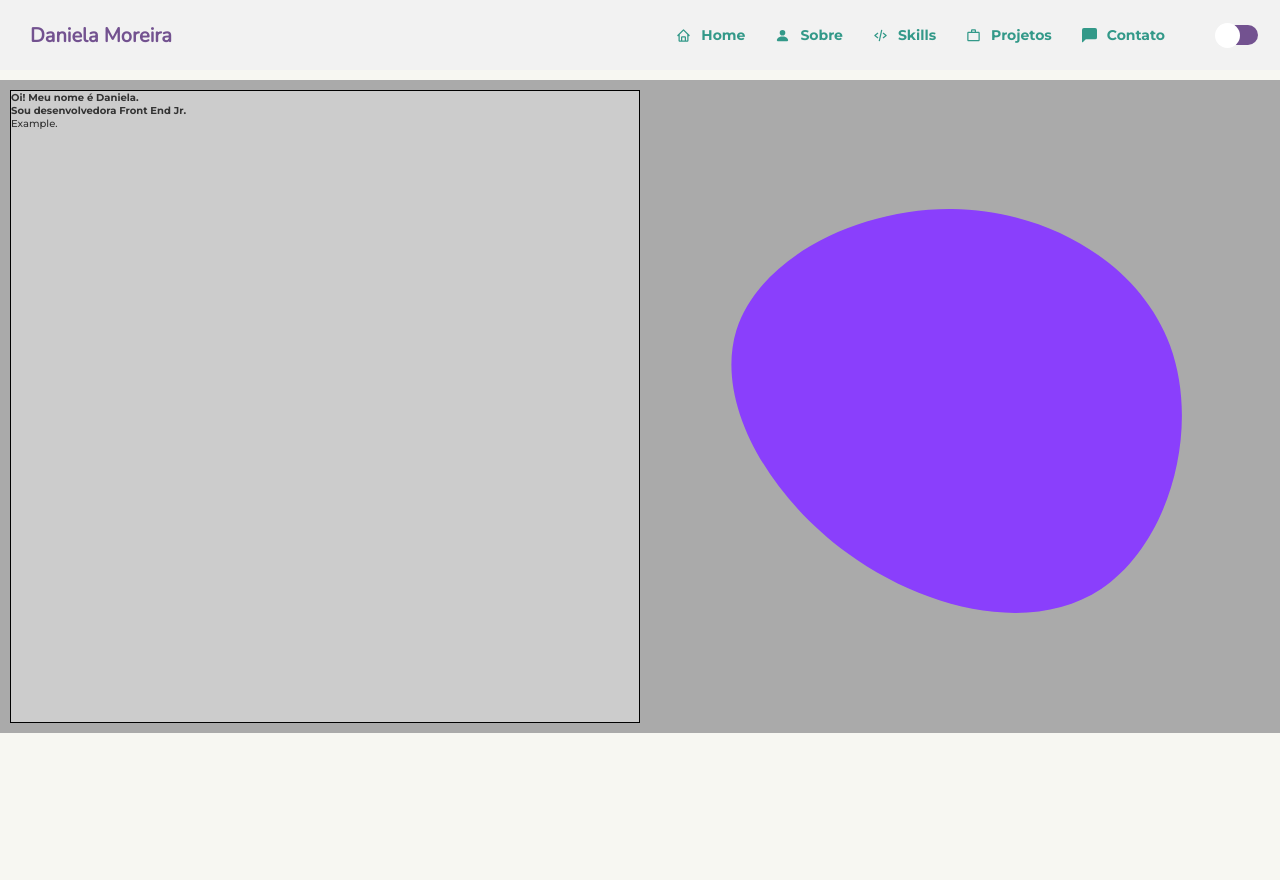
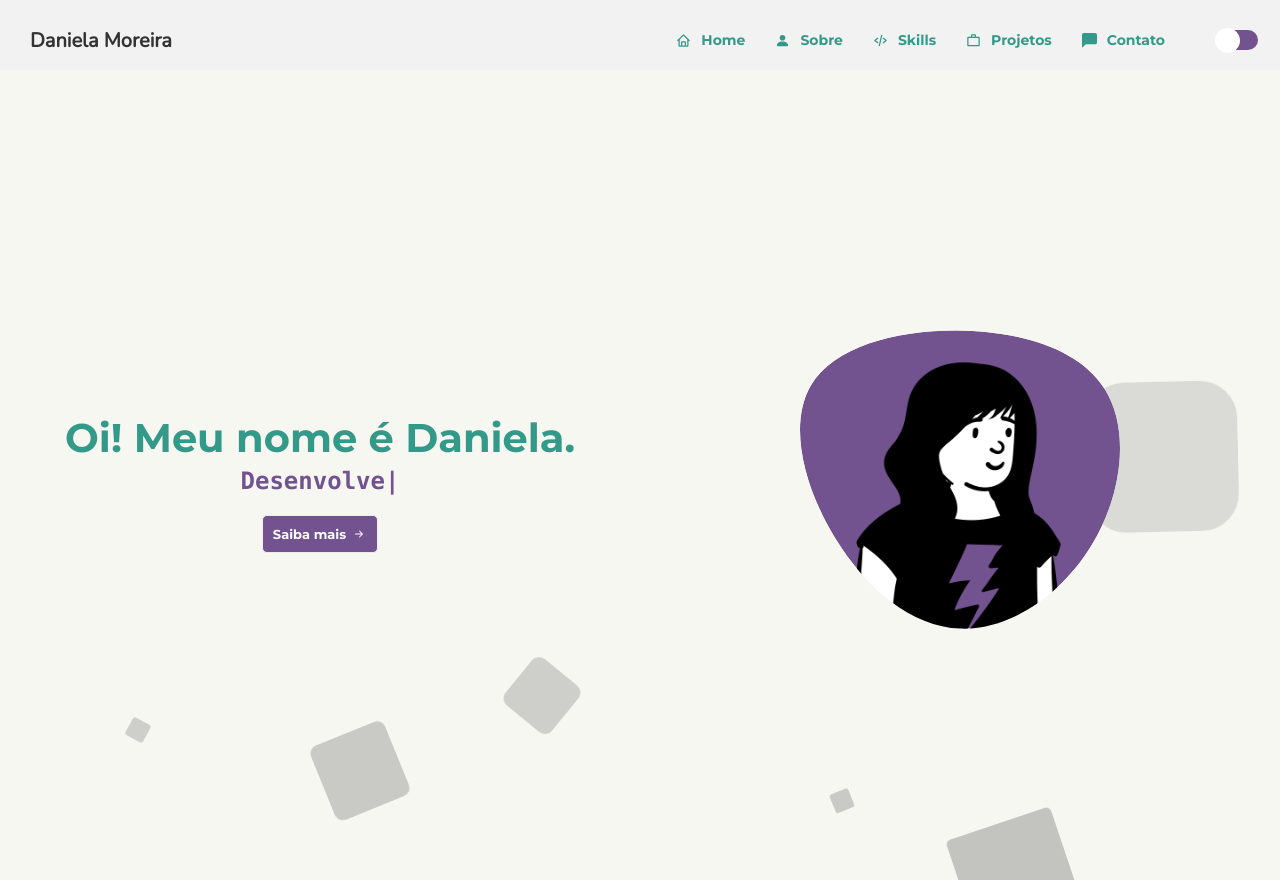
Before and after one commit to alvesxdani/my-portfolio, a React (Create React App) app: page / in a window 1280 px wide. Before the commit the page ends 800 px from the top, so only its background shows below. Built offline with nearby package versions, Linux system fonts and the light colour scheme.

Commit message:
Mount the intro section

```diff
--- a/package.json
+++ b/package.json
@@ -10,13 +10,13 @@
     "@types/node": "^16.11.48",
     "@types/react": "^18.0.17",
     "@types/react-dom": "^18.0.6",
-    "bootstrap": "^5.2.0",
     "react": "^18.2.0",
     "react-dom": "^18.2.0",
     "react-icons": "^4.4.0",
     "react-scripts": "5.0.1",
     "react-switch": "^7.0.0",
-    "styled-components": "^5.3.5",
+    "react-type-animation": "^2.1.1",
+    "styled-components": "^5.3.6",
     "typescript": "^4.7.4",
     "web-vitals": "^2.1.4"
   },
--- a/src/components/intro/index.tsx
+++ b/src/components/intro/index.tsx
@@ -1,25 +1,70 @@
-import React from "react";
-import { ContainerIntro, DescBox, ImgBox } from "./style";
+import React, { useContext } from "react";
+import { ThemeContext } from "styled-components";
+import { ContainerIntro, DescBox, ImgBox, TitleIntro, SubtitleIntro, ButtonAbout } from "./style";
+import Photo from "./me.png";
+import { TypeAnimation } from 'react-type-animation';
+import { BsArrowRightShort } from "react-icons/bs";
 
 const Intro: React.FC = () => {
+  const { colors } = useContext(ThemeContext);
+
   return (
     <section id="intro">
       <ContainerIntro>
+
+        <ul className="circles">
+          <li></li>
+          <li></li>
+          <li></li>
+          <li></li>
+          <li></li>
+          <li></li>
+          <li></li>
+          <li></li>
+          <li></li>
+          <li></li>
+        </ul>
+
         <DescBox>
-          <h1>Oi! Meu nome é Daniela.</h1>
-          <h2>Sou desenvolvedora Front End Jr.</h2>
-          Example.
+          <TitleIntro>Oi! Meu nome é Daniela.</TitleIntro>
+          <SubtitleIntro>
+
+            <TypeAnimation
+              sequence={[
+                ' Desenvolvedora Front End Jr.', // Types 'One'
+                1500, // Waits 1s
+                ' ',
+                () => {
+                  console.log('Done typing!'); // Place optional callbacks anywhere in the array
+                }
+              ]}
+              wrapper="div"
+              cursor={true}
+              repeat={Infinity}
+              style={{ fontSize: '1.2em', fontFamily: 'Consolas, sans-serif' }}
+            />
+          </SubtitleIntro>
+          <ButtonAbout>Saiba mais <BsArrowRightShort size={16} style={{ marginLeft: '0.5rem' }} /> </ButtonAbout>
         </DescBox>
 
         <ImgBox>
-        <svg viewBox="0 0 200 200" xmlns="http://www.w3.org/2000/svg">
-          <path
-            fill="#8A3FFC"
-            d="M68.3,-18.8C78,7.7,68.1,43.9,46.4,58.4C24.7,72.8,-8.8,65.5,-34.1,47.1C-59.4,28.7,-76.4,-0.9,-69.4,-23.7C-62.3,-46.5,-31.2,-62.5,-0.9,-62.2C29.3,-61.9,58.6,-45.2,68.3,-18.8Z"
-            transform="translate(100 100)"
-          />
-        </svg>
-      </ImgBox>
+          <svg viewBox="0 0 200 187" width="400px" xmlns="http://www.w3.org/2000/svg" xmlnsXlink="http://www.w3.org/1999/xlink">
+            <mask id="mask0" mask-type="alpha">
+              <path d="M190.312 36.4879C206.582 62.1187 201.309 102.826 182.328 134.186C163.346 165.547
+        130.807 187.559 100.226 186.353C69.6454 185.297 41.0228 161.023 21.7403 129.362C2.45775
+        97.8511 -7.48481 59.1033 6.67581 34.5279C20.9871 10.1032 59.7028 -0.149132 97.9666
+        0.00163737C136.23 0.303176 174.193 10.857 190.312 36.4879Z"/>
+            </mask>
+            <g mask="url(#mask0)" fill={colors.secundary}>
+              <path d="M190.312 36.4879C206.582 62.1187 201.309 102.826 182.328 134.186C163.346
+        165.547 130.807 187.559 100.226 186.353C69.6454 185.297 41.0228 161.023 21.7403
+        129.362C2.45775 97.8511 -7.48481 59.1033 6.67581 34.5279C20.9871 10.1032 59.7028
+        -0.149132 97.9666 0.00163737C136.23 0.303176 174.193 10.857 190.312 36.4879Z"/>
+              <image href={Photo} width="200px" y="-20" />
+            </g>
+          </svg>
+        </ImgBox>
+
       </ContainerIntro>
     </section>
   );
--- a/src/components/intro/style.tsx
+++ b/src/components/intro/style.tsx
@@ -2,18 +2,181 @@ import styled from "styled-components";
 
 export const ContainerIntro = styled.div`
 display: flex;
+width: 100%;
+height: 100vh;
 flex-direction: row;
 justify-content: center;
-padding: 1rem;
-background: #aaa;
+align-content: center;
+
+.circles{
+  position: absolute;
+  left: 0;
+  width: 100%;
+  height: 100%;
+  overflow: hidden;
+  z-index: -999;
+}
+
+.circles li{
+  position: absolute;
+  display: block;
+  list-style: none;
+  width: 20px;
+  height: 20px;
+  animation: animate 25s linear infinite;
+  bottom: -150px;
+  background: ${(props) => props.theme.colors.text};
+  filter: opacity(30%);
+}
+
+.circles li:nth-child(1){
+  left: 25%;
+  width: 80px;
+  height: 80px;
+  animation-delay: 0s;
+}
+
+
+.circles li:nth-child(2){
+  left: 10%;
+  width: 20px;
+  height: 20px;
+  animation-delay: 2s;
+  animation-duration: 12s;
+}
+
+.circles li:nth-child(3){
+  left: 70%;
+  width: 20px;
+  height: 20px;
+  animation-delay: 4s;
+}
+
+.circles li:nth-child(4){
+  left: 40%;
+  width: 60px;
+  height: 60px;
+  animation-delay: 0s;
+  animation-duration: 18s;
+}
+
+.circles li:nth-child(5){
+  left: 65%;
+  width: 20px;
+  height: 20px;
+  animation-delay: 0s;
+}
+
+.circles li:nth-child(6){
+  left: 75%;
+  width: 110px;
+  height: 110px;
+  animation-delay: 3s;
+}
+
+.circles li:nth-child(7){
+  left: 35%;
+  width: 150px;
+  height: 150px;
+  animation-delay: 7s;
+}
+
+.circles li:nth-child(8){
+  left: 50%;
+  width: 25px;
+  height: 25px;
+  animation-delay: 15s;
+  animation-duration: 45s;
+}
+
+.circles li:nth-child(9){
+  left: 20%;
+  width: 15px;
+  height: 15px;
+  animation-delay: 2s;
+  animation-duration: 35s;
+}
+
+.circles li:nth-child(10){
+  left: 85%;
+  width: 150px;
+  height: 150px;
+  animation-delay: 0s;
+  animation-duration: 11s;
+}
+
+
+
+@keyframes animate {
+
+  0%{
+      transform: translateY(0) rotate(0deg);
+      opacity: 1;
+      border-radius: 0;
+  }
+
+  100%{
+      transform: translateY(-1000px) rotate(720deg);
+      opacity: 0;
+      border-radius: 50%;
+  }
+
+}
+
 `;
 
 export const DescBox = styled.div`
+display: flex;
+flex-direction: column;
+justify-content: center;
+align-items: center;
 width: 50%;
-background: #ccc;
-border: 1px solid #000;
+padding: 1rem;
+`;
+
+export const TitleIntro = styled.h1`
+font-size: 4rem;
+color: ${(props) => props.theme.colors.primary};
+margin: 0.5rem;
+`;
+
+export const SubtitleIntro = styled.h2`
+font-size: 2rem;
+font-family: 'Consolas', sans-serif;
+color: ${(props) => props.theme.colors.secundary};
+margin-bottom: 2rem;
+`;
+
+export const ButtonAbout = styled.button`
+  display: flex;
+  align-content: center;
+  align-items:center;
+  padding: 1rem;
+  font-size: 1.3rem;
+  font-family: 'Montserrat',sans-serif;
+  font-weight: 600;
+  background: ${(props) => props.theme.colors.secundary};
+  color: #fff;
+  border: 1px solid ${(props) => props.theme.colors.third};
+  border-radius: 0.5rem;
+  cursor: pointer;
+  transition: .80s ease-out;
+
+  &:hover {
+    background: ${(props) => props.theme.colors.primary};
+  }
 `;
 
 export const ImgBox = styled.div`
+display: flex;
+justify-content: center;
 width: 50%;
+
+@media (max-width: 650px) {
+  display: none;
+}
+
+svg {
+  width:50%;
+}
 `;
--- a/src/components/nav/style.tsx
+++ b/src/components/nav/style.tsx
@@ -5,12 +5,14 @@ left: 0;
 top: 0;
 width: 100%;
 height: 7rem;
+padding-top: 1rem;
 display: flex;
 flex-direction: row;
 background-color: ${(props) => props.theme.colors.backgroundNav};
 color: #000;
 font: 1rem 'Montserrat',sans-serif;
 align-items: center;
+align-content: center;
 margin-bottom: 1rem;
 
 // @media(max-width: 900px) {
@@ -22,13 +24,13 @@ export const BrandTitle = styled.div`
   flex-shrink: 0;
   font: bold 2rem "Nunito", sans-serif;
   margin-left: 3rem;
-  color: ${(props) => props.theme.colors.secundary};
+  color: ${(props) => props.theme.colors.text};
 
   @media(max-width: 900px) {
     flex-grow:2;
   }
 
-  @media(max-width: 300px) {
+  @media(max-width: 350px) {
     visibility: hidden;
   }
 `;
```
Also changed, not shown: src/components/intro/me.jpg (added), 1 other file (tests, documents, lock files or other folders).
